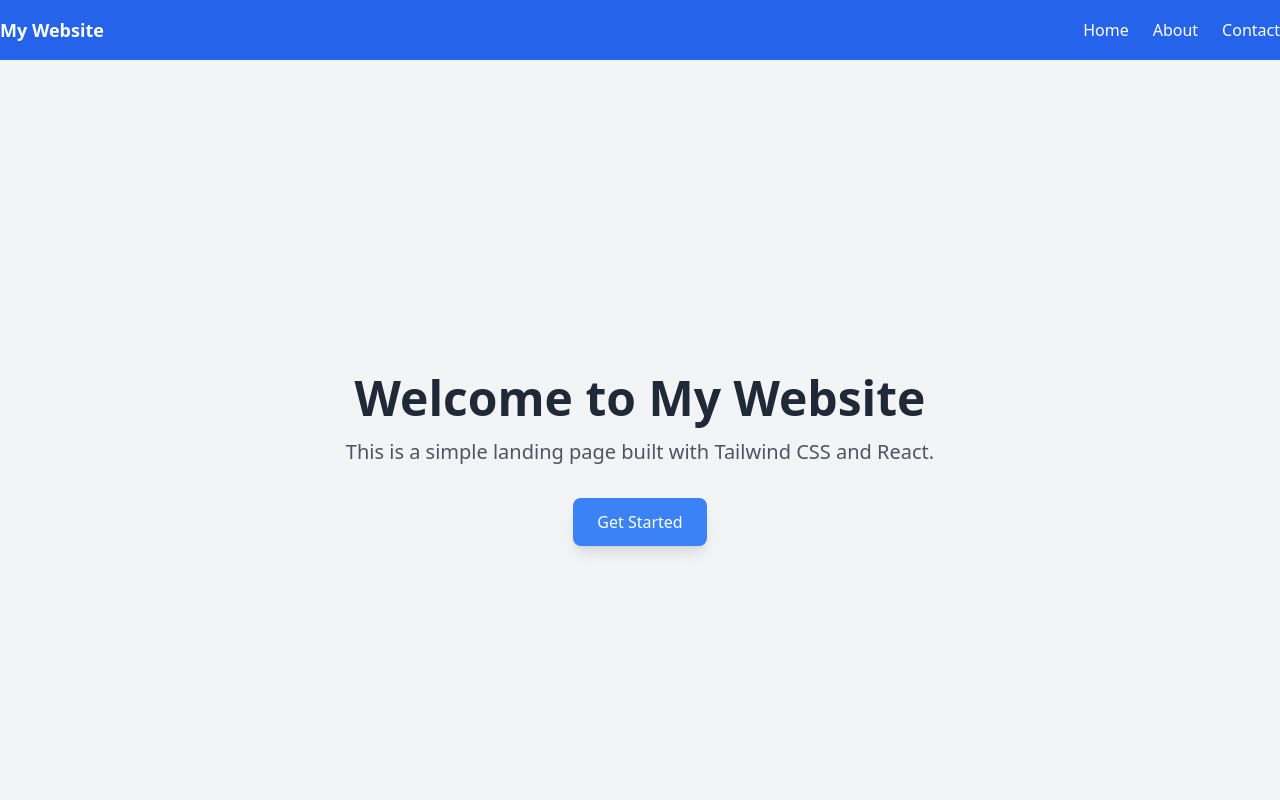
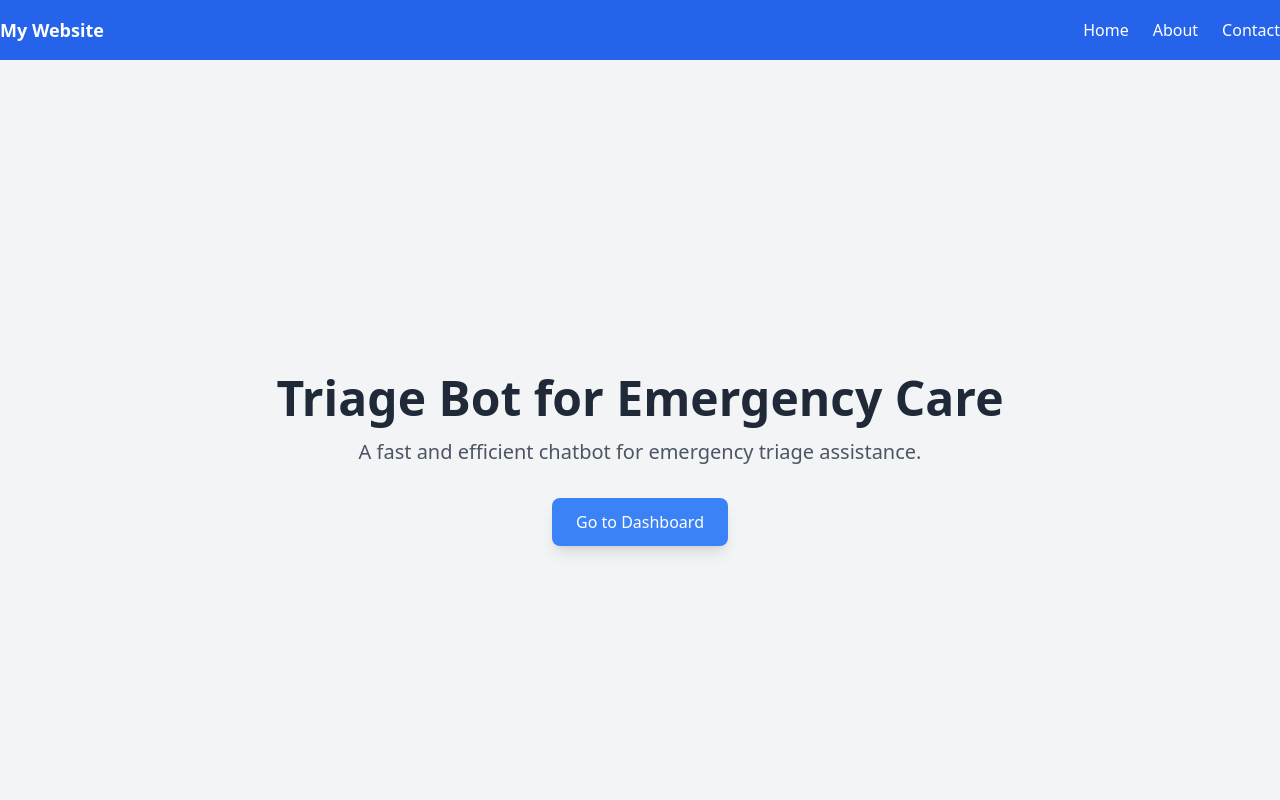
Before and after one commit to samacohen/Investigation, a React (Create React App) app in the folder frontend/: page / in a window 1280 px wide. Shown: the top 800 px of the page. Built offline with nearby package versions, Linux system fonts and the light colour scheme.

Commit message:
updated landing page

```diff
--- a/frontend/src/pages/LandingPage.jsx
+++ b/frontend/src/pages/LandingPage.jsx
@@ -3,17 +3,20 @@
 import React from 'react';
 import Header from '../components/Header';
 import Footer from '../components/Footer';
+import { Link } from 'react-router-dom';
 
 const LandingPage = () => {
   return (
     <div>
       <Header />
       <main className="bg-gray-100 min-h-screen flex flex-col justify-center items-center">
-        <h1 className="text-5xl font-bold mb-4 text-gray-800">Welcome to My Website</h1>
-        <p className="text-xl text-gray-600">This is a simple landing page built with Tailwind CSS and React.</p>
-        <button className="mt-8 px-6 py-3 bg-blue-500 text-white rounded-lg shadow-lg hover:bg-blue-600">
-          Get Started
-        </button>
+        <h1 className="text-5xl font-bold mb-4 text-gray-800">Triage Bot for Emergency Care</h1>
+        <p className="text-xl text-gray-600">A fast and efficient chatbot for emergency triage assistance.</p>
+        <Link to="/dashboard">
+          <button className="mt-8 px-6 py-3 bg-blue-500 text-white rounded-lg shadow-lg hover:bg-blue-600">
+            Go to Dashboard
+          </button>
+        </Link>
       </main>
       <Footer />
     </div>
```
